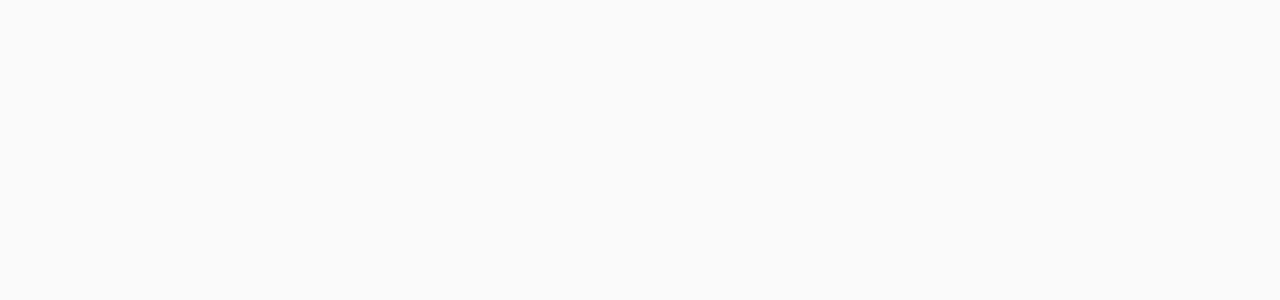
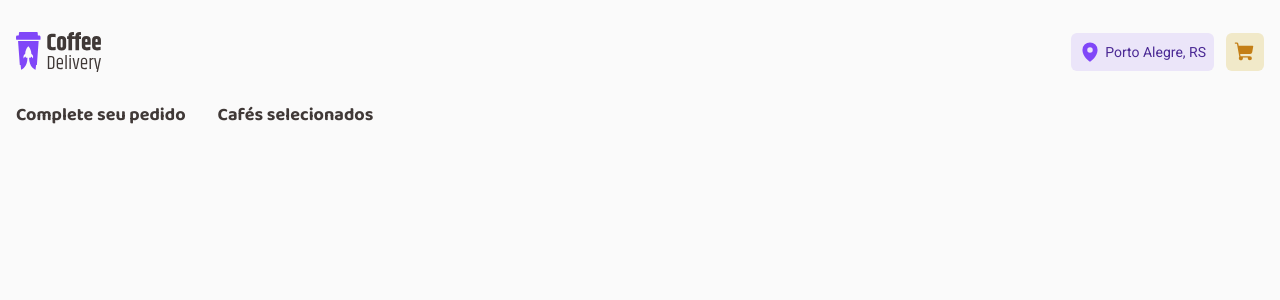
Before and after one commit to heitorlbelem/coffee-delivery, a React (Vite) app: page /payment in a window 1280 px wide. Before the commit this address had no page. Shown: the top 300 px of the page. Built offline with nearby package versions, Linux system fonts and the light colour scheme.

Commit message:
Creates payment route

```diff
--- a/src/Routes.tsx
+++ b/src/Routes.tsx
@@ -1,5 +1,6 @@
 import { Route, Routes } from "react-router-dom";
 import { Header } from "./components/Header";
+import { Payment } from "./pages/ Payment";
 import { Home } from "./pages/Home";
 
 export function Router() {
@@ -7,6 +8,7 @@
     <Routes>
       <Route element={<Header />}>
         <Route path="/" element={<Home />} />
+        <Route path="/payment" element={<Payment />} />
       </Route>
     </Routes>
   );
--- /dev/null
+++ b/src/pages/ Payment/index.tsx
@@ -0,0 +1,21 @@
+import {
+  CartInfo,
+  PaymentContainer,
+  PaymentInfo,
+  SectionHeader,
+} from "./styles";
+
+export function Payment() {
+  return (
+    <PaymentContainer>
+      <PaymentInfo>
+        <SectionHeader>Complete seu pedido</SectionHeader>
+      </PaymentInfo>
+
+      <CartInfo>
+        <SectionHeader>Cafés selecionados</SectionHeader>
+        <div></div>
+      </CartInfo>
+    </PaymentContainer>
+  );
+}
--- /dev/null
+++ b/src/pages/ Payment/styles.ts
@@ -0,0 +1,16 @@
+import styled from "styled-components";
+
+export const PaymentContainer = styled.div`
+  display: flex;
+  gap: 3.2rem;
+  align-items: flex-start;
+`;
+
+export const SectionHeader = styled.header`
+  font: ${(props) => props.theme["title-xs"]};
+  color: ${(props) => props.theme["base-subtitle"]};
+`;
+
+export const PaymentInfo = styled.section``;
+
+export const CartInfo = styled.section``;
```
